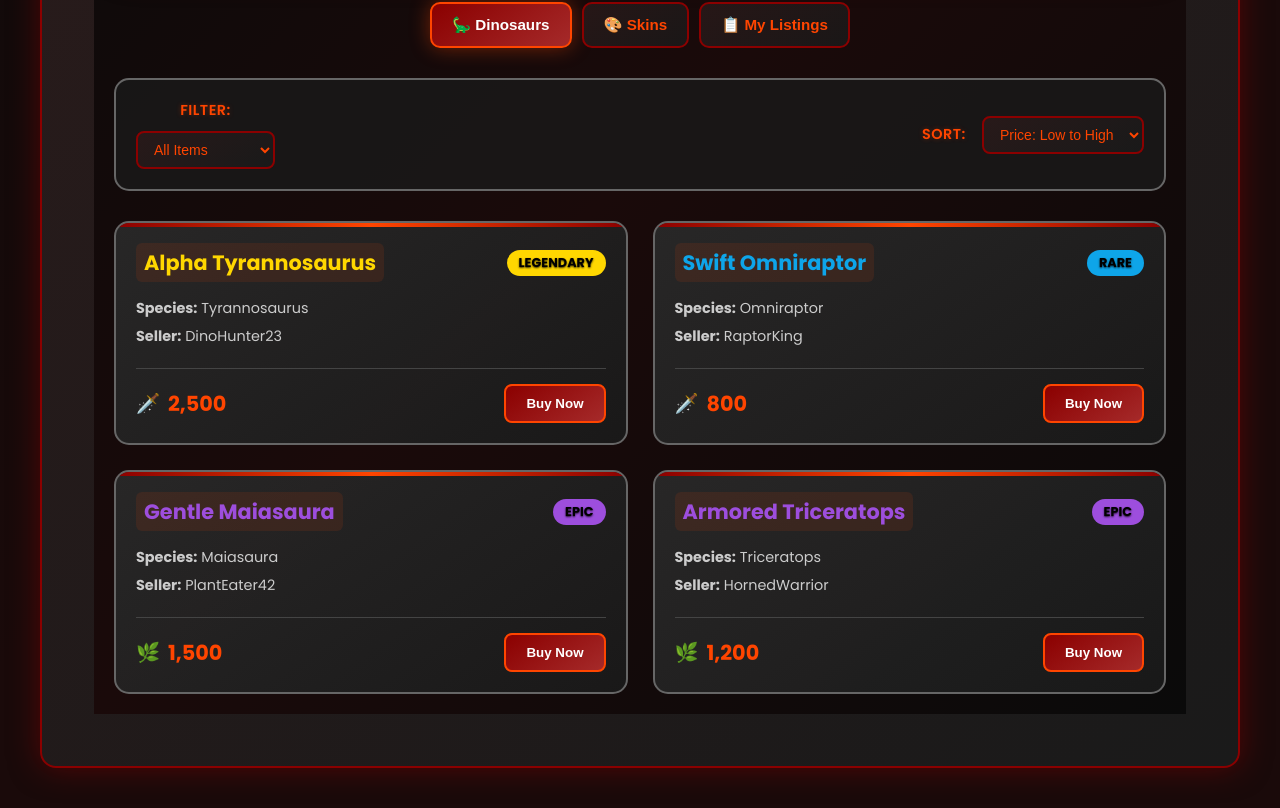
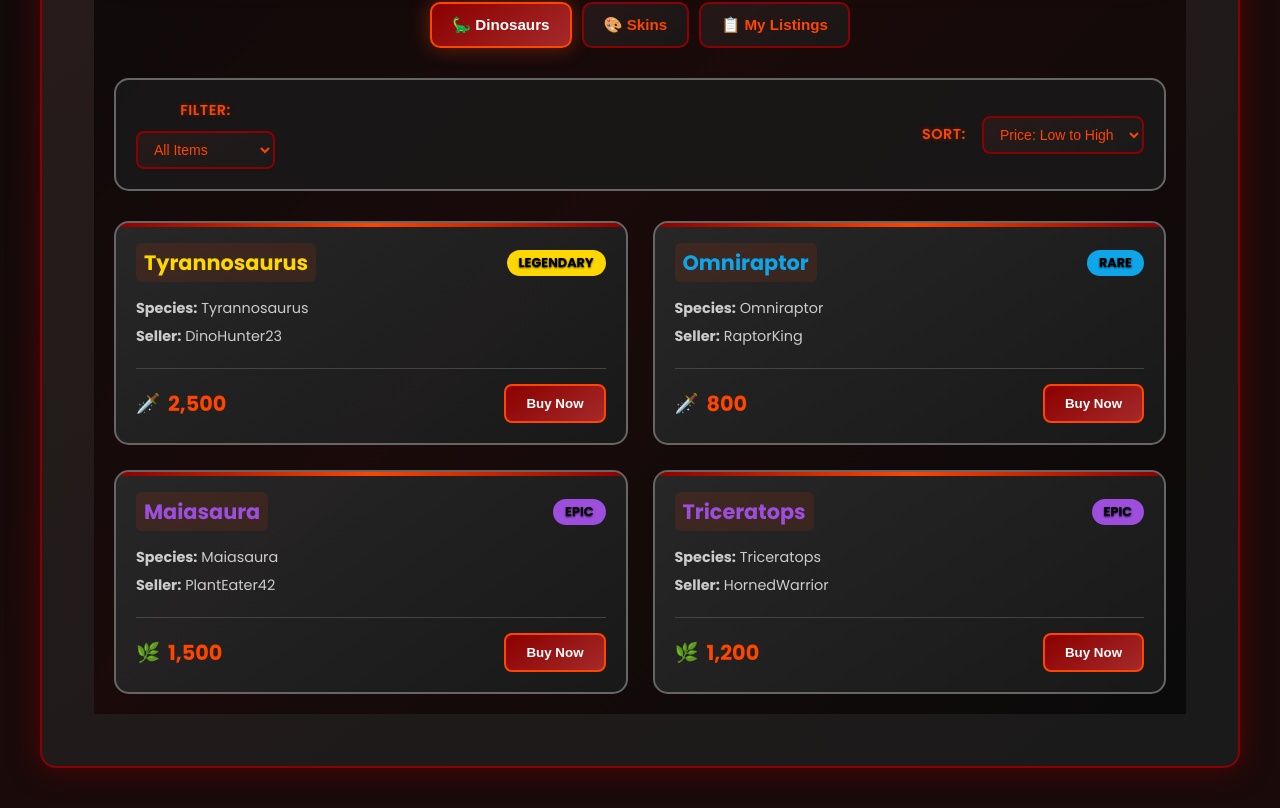
Before and after one commit to laszlogal1272008-create/ashveil-website, a React (Create React App) app: page /market in a window 1280 px wide. Shown: the part 754-1562 px from the top of the page. Built offline with nearby package versions, Linux system fonts and the light colour scheme.

Commit message:
Remove childish nicknames from Market dinosaurs - use professional species names only

```diff
--- a/src/components/Market.jsx
+++ b/src/components/Market.jsx
@@ -10,7 +10,7 @@ function Market() {
   const marketDinosaurs = [
     {
       id: 1,
-      name: 'Alpha Tyrannosaurus',
+      name: 'Tyrannosaurus',
       species: 'Tyrannosaurus',
       rarity: 'legendary',
       price: 2500,
@@ -20,7 +20,7 @@ function Market() {
     },
     {
       id: 2,
-      name: 'Swift Omniraptor',
+      name: 'Omniraptor',
       species: 'Omniraptor',
       rarity: 'rare',
       price: 800,
@@ -30,7 +30,7 @@ function Market() {
     },
     {
       id: 3,
-      name: 'Gentle Maiasaura',
+      name: 'Maiasaura',
       species: 'Maiasaura',
       rarity: 'epic',
       price: 1500,
@@ -40,7 +40,7 @@ function Market() {
     },
     {
       id: 4,
-      name: 'Armored Triceratops',
+      name: 'Triceratops',
       species: 'Triceratops',
       rarity: 'epic',
       price: 1200,
```
